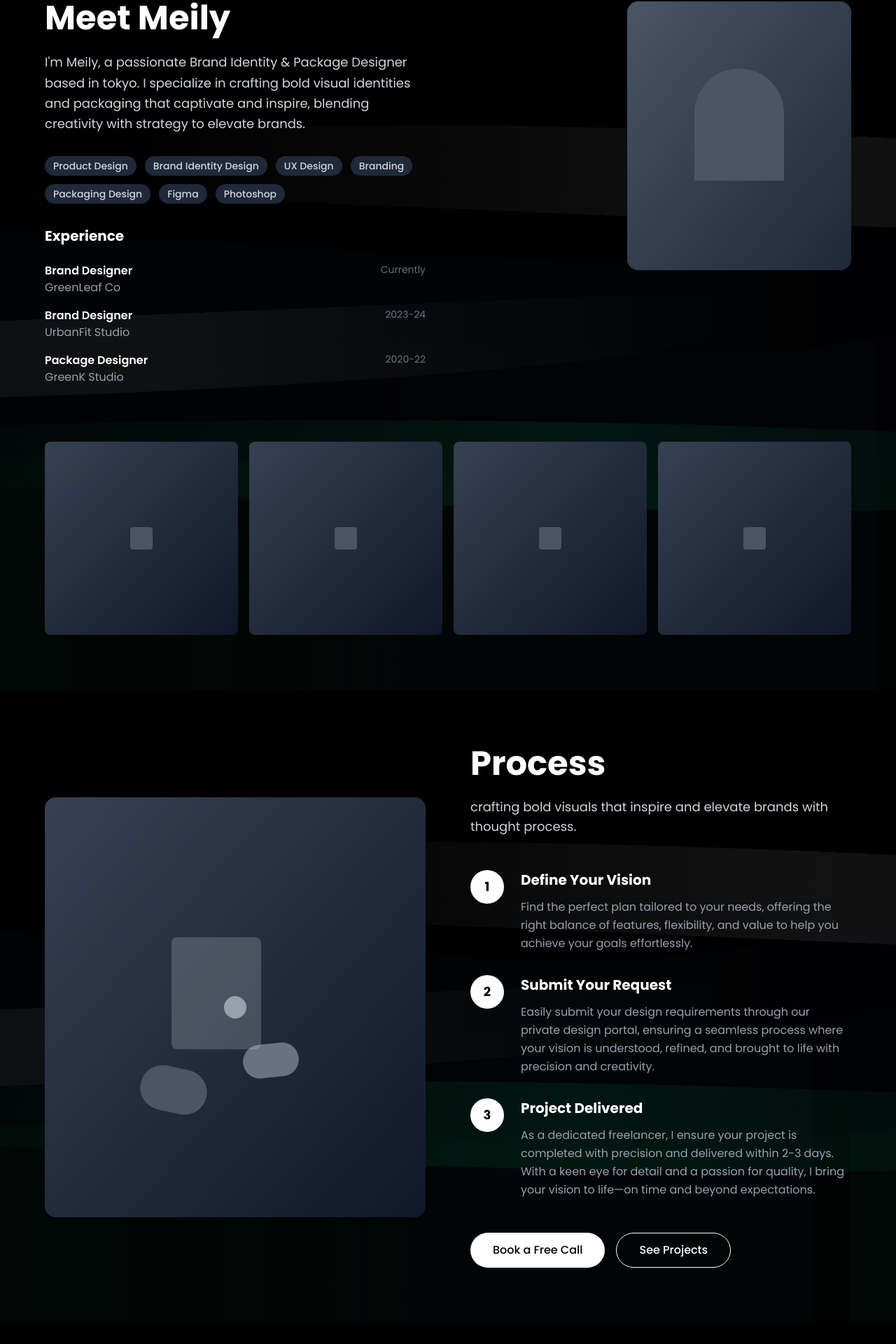
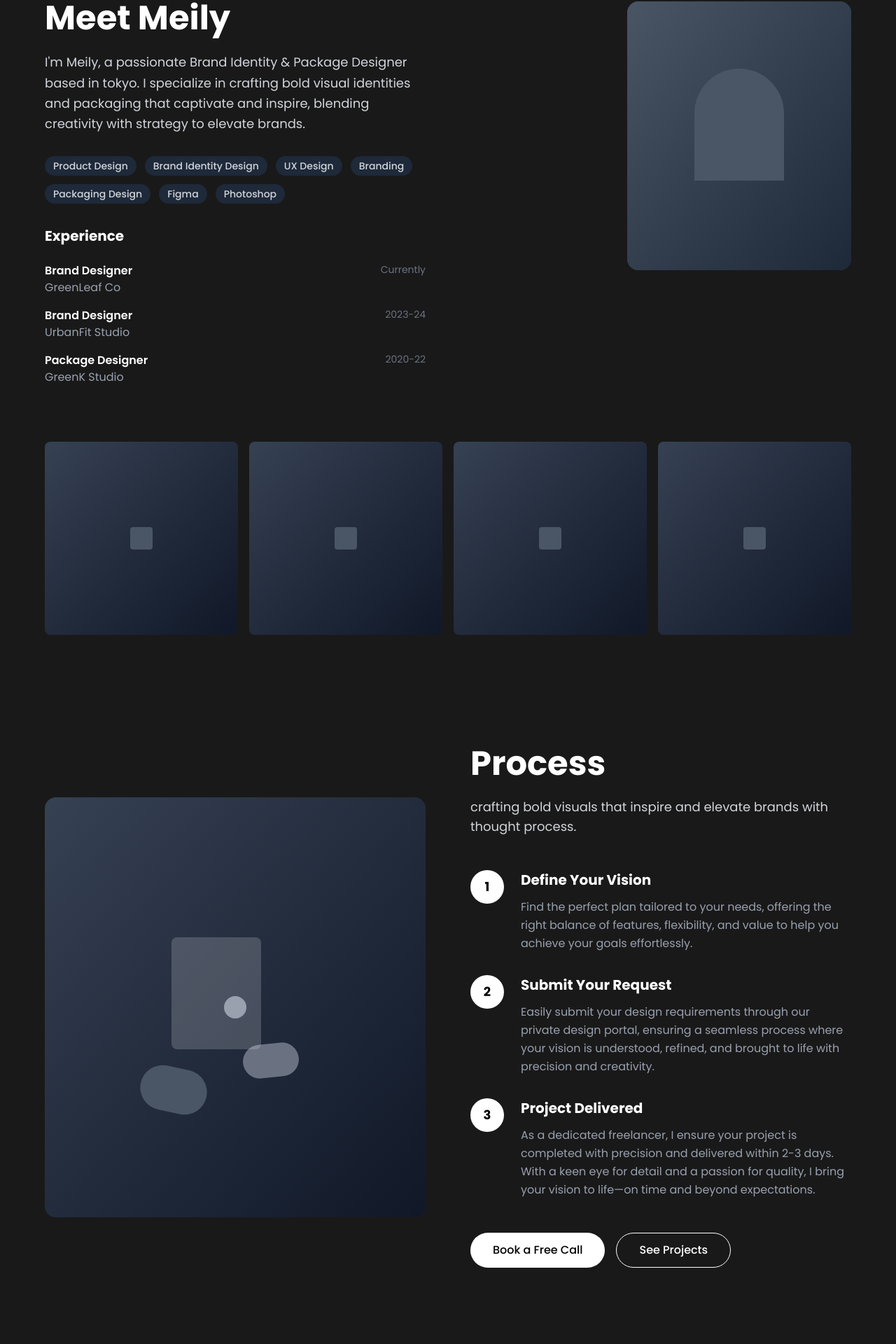
Before and after one commit to Zhyphora/landing-page-company-client, a Next.js app: page / in a window 1280 px wide. Shown: the part 2527-4447 px from the top of the page at 70% size. Built offline with nearby package versions, Linux system fonts and the light colour scheme.

Commit message:
feat : background hex #191919

```diff
--- a/src/components/CTA.tsx
+++ b/src/components/CTA.tsx
@@ -4,10 +4,7 @@ import WaveBackground from "./WaveBackground";
 
 const CTA = () => {
   return (
-    <section className="w-full py-20 px-8 bg-black text-white relative overflow-hidden">
-      {/* Wave Background */}
-      <WaveBackground opacity={0.15} variant="dark" />
-
+    <section className="w-full py-20 px-8 bg-[#191919] text-white relative overflow-hidden">
       <div className="max-w-4xl mx-auto text-center relative z-10">
         {/* Available for work badge */}
         <div className="inline-block bg-green-400 text-black px-4 py-2 rounded-full text-sm font-medium mb-8">
--- a/src/components/FAQ.tsx
+++ b/src/components/FAQ.tsx
@@ -66,10 +66,7 @@ const FAQ = () => {
   const skillTags = ["Product Design", "Brand Identity Design", "Branding"];
 
   return (
-    <section className="w-full py-20 px-8 bg-black text-white relative overflow-hidden">
-      {/* Wave Background */}
-      <WaveBackground opacity={0.15} variant="dark" />
-
+    <section className="w-full py-20 px-8 bg-[#191919] text-white relative overflow-hidden">
       <div className="max-w-6xl mx-auto relative z-10">
         <div className="grid grid-cols-1 lg:grid-cols-2 gap-16">
           {/* Left side - Header and Image */}
--- a/src/components/Meet.tsx
+++ b/src/components/Meet.tsx
@@ -34,9 +34,9 @@ const Meet = () => {
   ];
 
   return (
-    <section className="w-full py-20 px-8 bg-black text-white relative overflow-hidden">
+    <section className="w-full py-20 px-8 bg-[#191919] text-white relative overflow-hidden">
       {/* Wave Background */}
-      <WaveBackground opacity={0.15} variant="dark" />
+      {/* <WaveBackground opacity={0.15} variant="dark" /> */}
 
       <div className="max-w-6xl mx-auto relative z-10">
         <div className="grid grid-cols-1 lg:grid-cols-2 gap-16 items-start">
--- a/src/components/Process.tsx
+++ b/src/components/Process.tsx
@@ -24,10 +24,7 @@ const Process = () => {
   ];
 
   return (
-    <section className="w-full py-20 px-8 bg-black text-white relative overflow-hidden">
-      {/* Wave Background */}
-      <WaveBackground opacity={0.15} variant="dark" />
-
+    <section className="w-full py-20 px-8 bg-[#191919] text-white relative overflow-hidden">
       <div className="max-w-6xl mx-auto relative z-10">
         <div className="grid grid-cols-1 lg:grid-cols-2 gap-16 items-center">
           {/* Left side - Large process image */}
--- a/src/components/Project.tsx
+++ b/src/components/Project.tsx
@@ -51,10 +51,8 @@ const Project = () => {
   ];
 
   return (
-    <section className="w-full py-20 px-8 bg-black text-white relative overflow-hidden">
-      {/* Wave Background */}
-      <WaveBackground opacity={0.15} variant="dark" />
-
+    <section className="w-full py-20 px-8 bg-[#191919] text-white relative overflow-hidden">
+      {" "}
       <div className="max-w-6xl mx-auto relative z-10">
         {/* Projects Grid - 3x3 layout */}
         <div className="grid grid-cols-1 md:grid-cols-2 lg:grid-cols-3 gap-4 mb-16">
--- a/src/components/Reviews.tsx
+++ b/src/components/Reviews.tsx
@@ -46,10 +46,7 @@ const Reviews = () => {
   ];
 
   return (
-    <section className="w-full py-20 px-8 bg-black text-white relative overflow-hidden">
-      {/* Wave Background */}
-      <WaveBackground opacity={0.15} variant="dark" />
-
+    <section className="w-full py-20 px-8 bg-[#191919] text-white relative overflow-hidden">
       <div className="max-w-6xl mx-auto relative z-10">
         {/* Header */}
         <div className="text-center mb-16">
--- a/src/components/Services.tsx
+++ b/src/components/Services.tsx
@@ -34,10 +34,7 @@ const Services = () => {
   ];
 
   return (
-    <section className="w-full py-20 px-8 bg-black text-white relative overflow-hidden">
-      {/* Wave Background */}
-      <WaveBackground opacity={0.15} variant="dark" />
-
+    <section className="w-full py-20 px-8 bg-[#191919] text-white relative overflow-hidden">
       <div className="max-w-6xl mx-auto relative z-10">
         <div className="grid grid-cols-1 lg:grid-cols-2 gap-16 items-start">
           {/* Left side - Services content */}
```
